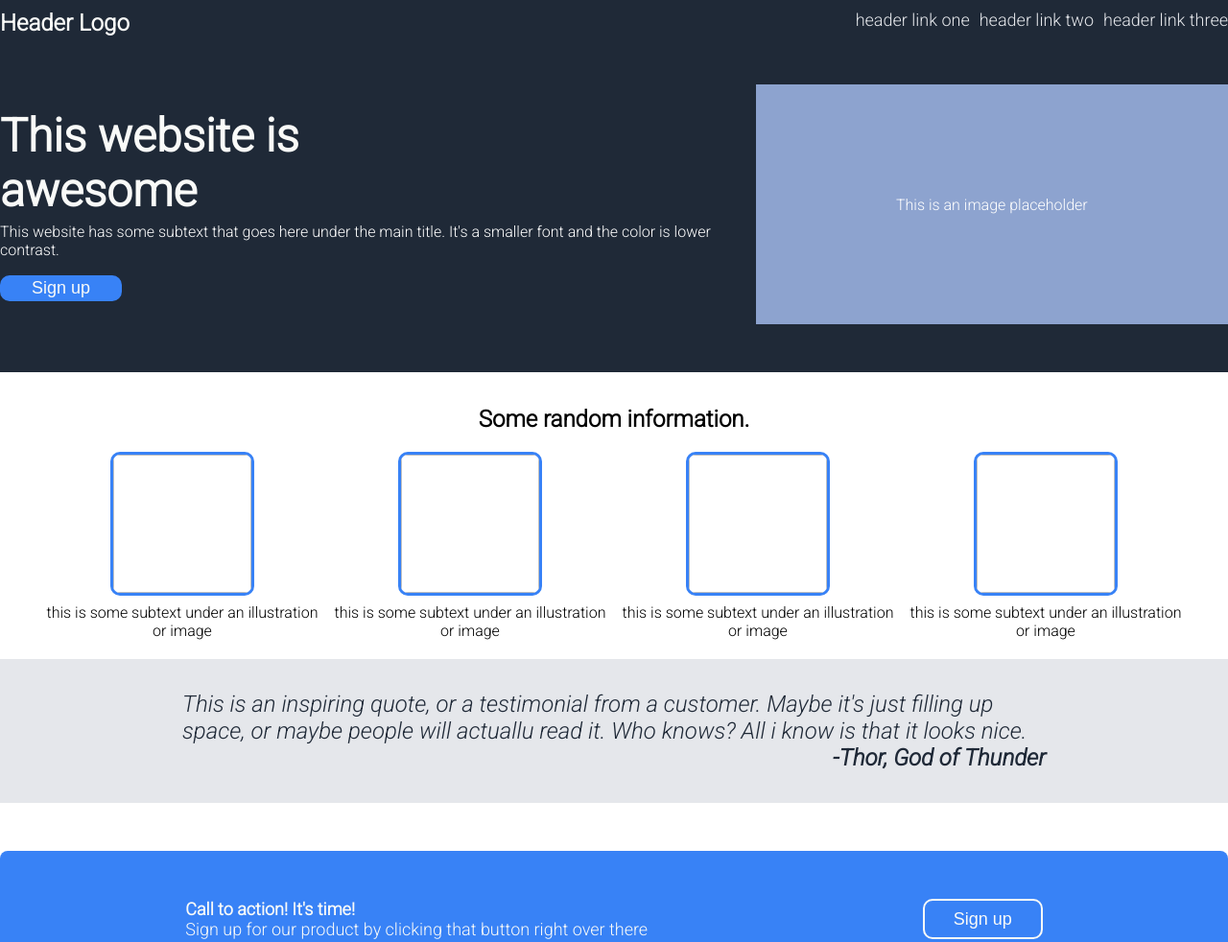
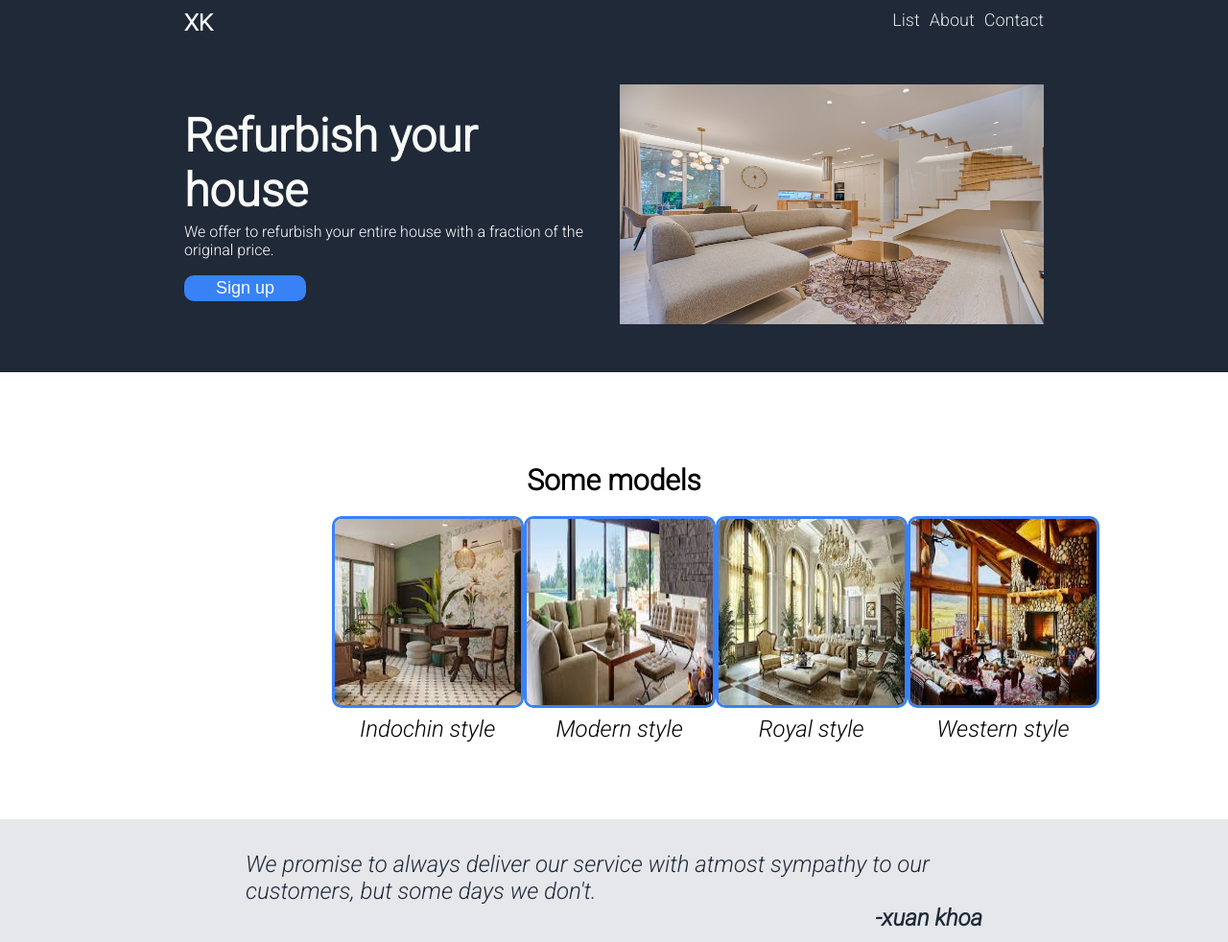
Before and after one commit to phambuixuankhoa/odin-foundation-landing-page, a plain HTML site: page index.html in a window 1280 px wide. Shown: the top 982 px of the page at 96% size. Drawn offline with Linux system fonts and the light colour scheme.

Commit message:
add the missing content

```diff
--- a/index.html
+++ b/index.html
@@ -15,56 +15,56 @@
     <body>
         <nav class="navbar">
             <div class="nav-container">
-            <h3 class="logo">Header Logo</h3>
+            <h3 class="logo">XK</h3>
             <ul class="nav-links">
-                <li><a href="#">header link one</a></li>
-                <li><a href="#">header link two</a></li>
-                <li><a href="#">header link three</a></li>
+                <li><a href="#">List</a></li>
+                <li><a href="#">About</a></li>
+                <li><a href="#">Contact</a></li>
             </ul>
         </div>
         </nav>
         <header class="header">
         <div class="header-container">
             <div>
-            <h1> This website is awesome</h1>
-            <p>This website has some subtext that goes here under the main title. It's a smaller font and the color is lower contrast.</p>
+            <h1> Refurbish your house</h1>
+            <p>We offer to refurbish your entire house with a fraction of the original price.</p>
             <button>Sign up</button>
             </div>
-            <div class="image">This is an image placeholder</div>
+            <img class="image" src="image/pexels-vecislavas-popa-1571460.jpg">
         </div>
         </header>
         <section class="content">
-            <h2>Some random information.</h2>
+            <h2>Some models</h2>
             <div class="boxes">
                 <div class="hello">
-                    <img class="content-img">
-                    <p>this is some subtext under an illustration or image</p>
+                    <img class="content-img" src="image/indochineo.jpg">
+                    <p>Indochin style</p>
                 </div>
                 <div class="hello">
-                    <img class="content-img">
-                    <p>this is some subtext under an illustration or image</p>
+                    <img class="content-img" src="image/modern.jpeg">
+                    <p>Modern style</p>
                 </div>
                 <div class="hello">
-                    <img class="content-img">
-                    <p>this is some subtext under an illustration or image</p>
+                    <img class="content-img" src="image/royal.jpeg">
+                    <p>Royal style</p>
                 </div>
                 <div class="hello">
-                    <img class="content-img">
-                    <p>this is some subtext under an illustration or image</p>
+                    <img class="content-img" src="image/western.jpeg">
+                    <p>Western style</p>
                 </div>
             </div>
         </section>
         <div class="quote">
             <div class="quote-container">
-            <p>This is an inspiring quote, or a testimonial from a customer. Maybe it's just filling up space, or maybe people will actuallu read it. Who knows? All i know is that it looks nice.</p>
-            <p class="thor"><strong>-Thor, God of Thunder</strong></p>
+            <p>We promise to always deliver our service with atmost sympathy to our customers, but some days we don't.</p>
+            <p class="thor"><strong>-xuan khoa</strong></p>
         </div>
         </div>
         <div class="call-for-action">
             <div class="action-container">
                 <div>
-                    <p><strong>Call to action! It's time!</strong></p>
-                    <p>Sign up for our product by clicking that button right over there</p>
+                    <p><strong> It's time to let consumerism take over the world!</strong></p>
+                    <p>Sign up for our product and support the movement by clicking that button right over there</p>
                 </div>
                 <button> Sign up</button>
             </div>
@@ -74,6 +74,6 @@
 
 
 
-    <footer class="footer"><p>Copyrith © The Odin Project 2021</p></footer>
+    <footer class="footer"><p>Copyright © The Odin Project 2021</p></footer>
     </body>
 </html>
--- a/style.css
+++ b/style.css
@@ -26,12 +26,12 @@ h1{
 h2{
     text-align: center;
     padding:15px 0 20px 0;
-    font-size: 24px;
+    font-size: 30px;
 }
 
 
 .nav-container, .header-container, .content, .quote-container, .call-for-action{
-    max-width:1350px;
+    max-width:70%;
     margin-left:auto;
     margin-right:auto;
 }
@@ -72,22 +72,28 @@ li{
     background-color: #8da3cf;
 }
 .content{
-    padding:20px;
+    padding:80px;
+
 }
 .content-img{
-    width:150px;
-    height:150px;
+    width:200px;
+    height:200px;
     border-radius: 10px;
     border:3px solid #3882f6 ;
     margin-bottom: 8px;
 
 }
+.content p {
+    font-size: 24px;
+    font-style: italic;
+}
 .boxes, .quote-container{
     display:flex;
     /* align-items:center; */
-    /* justify-content: center; */
-    width:1200px;
+    justify-content: space-around;
+    width:80%;
     margin: 0 auto;
+
 }
 .hello{
     display: flex;
@@ -98,7 +104,8 @@ li{
 
 .quote-container{
     flex-direction: column;
-    width:900px;
+    width:60%;
+
 }
 .header-container{
     display:flex;
@@ -143,7 +150,7 @@ button{
     justify-content: space-around;
     margin:50px auto;
     padding: 50px;
-    font-size: 18px;
+    font-size: 20px;
 }
 .action-container button{
     border: 2px solid #f9faf8;
```
Also changed, not shown: image/indochineo.jpg (added), image/modern.jpeg (added), image/pexels-vecislavas-popa-1571460.jpg (added), image/royal.jpeg (added), image/western.jpeg (added).
